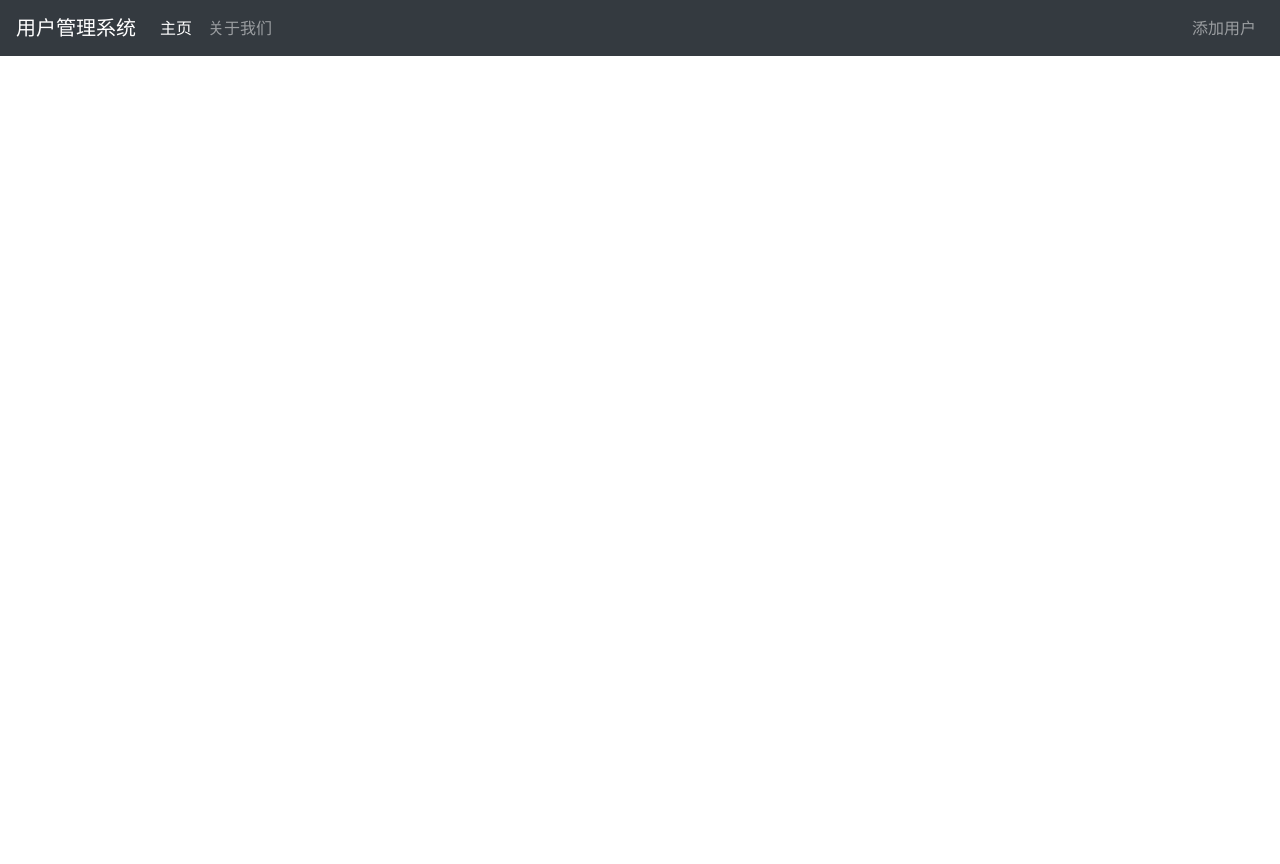
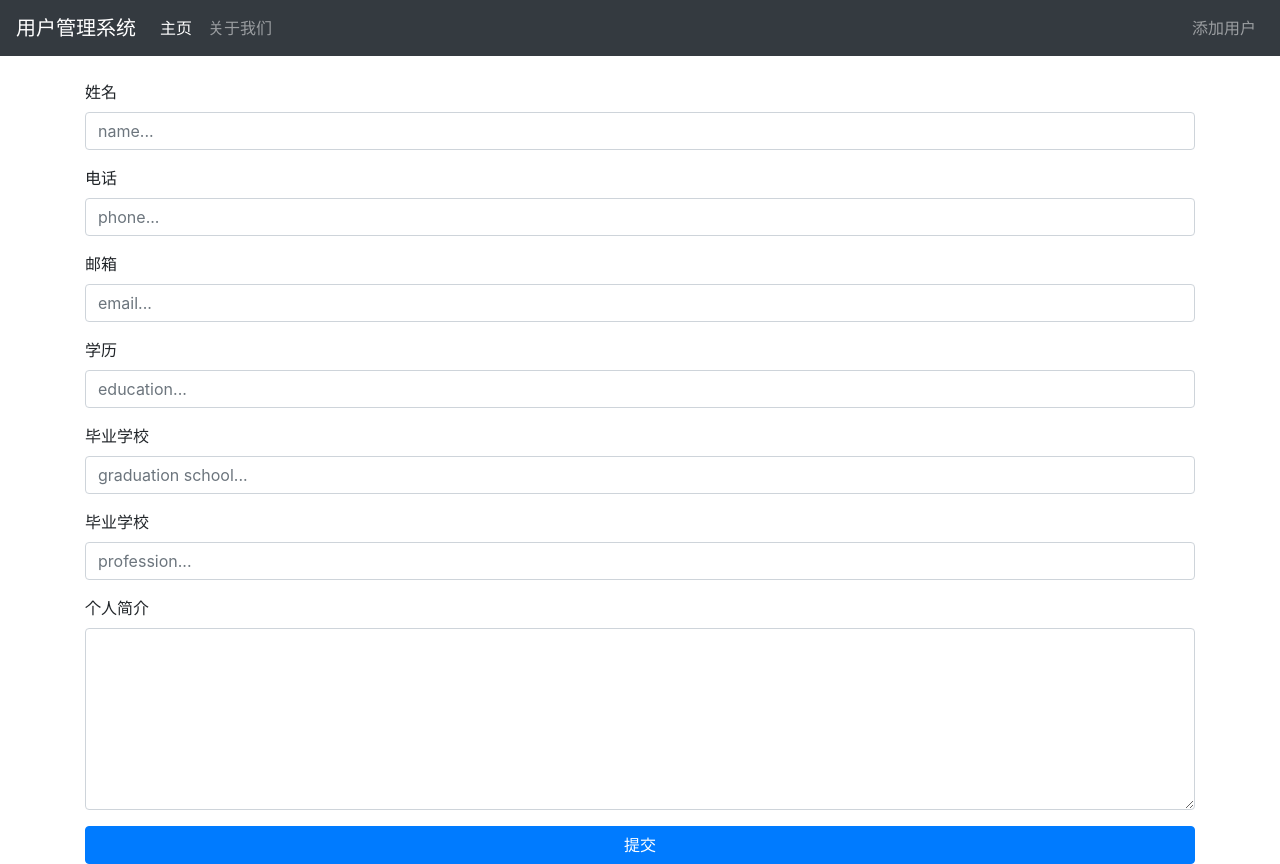
Before and after one commit to q2419068625/vue3-ts-sysment, a Vue app: page /add in a window 1280 px wide. Before the commit this address had no page. Before the commit the page ends 800 px from the top, so only its background shows below. Built offline with nearby package versions, Linux system fonts and the light colour scheme.

Commit message:
制作form添加表单

```diff
--- a/src/router/index.ts
+++ b/src/router/index.ts
@@ -11,6 +11,11 @@ const routes: Array<RouteRecordRaw> = [
     path: '/about',
     name: 'About',
     component: () => import('../views/About.vue')
+  },
+  {
+    path: '/add',
+    name: 'Add',
+    component: () => import('../views/Add.vue')
   }
 ]
 
--- /dev/null
+++ b/src/views/Add.vue
@@ -0,0 +1,100 @@
+<template>
+  <div class="home container">
+    <form @submit.prevent="addCustomer">
+      <div class="form-group">
+        <label for="exampleFormControlInput1">姓名</label>
+        <input
+          type="text"
+          class="form-control"
+          placeholder="name..."
+          v-model="customer.name"
+        />
+      </div>
+      <div class="form-group">
+        <label for="exampleFormControlInput1">电话</label>
+        <input
+          type="text"
+          class="form-control"
+          placeholder="phone..."
+          v-model="customer.phone"
+        />
+      </div>
+      <div class="form-group">
+        <label for="exampleFormControlInput1">邮箱</label>
+        <input
+          type="email"
+          class="form-control"
+          placeholder="email..."
+          v-model="customer.email"
+        />
+      </div>
+      <div class="form-group">
+        <label for="exampleFormControlInput1">学历</label>
+        <input
+          type="text"
+          class="form-control"
+          placeholder="education..."
+          v-model="customer.education"
+        />
+      </div>
+      <div class="form-group">
+        <label for="exampleFormControlInput1">毕业学校</label>
+        <input
+          type="text"
+          class="form-control"
+          placeholder="graduation school..."
+          v-model="customer.graduationschool"
+        />
+      </div>
+      <div class="form-group">
+        <label for="exampleFormControlInput1">毕业学校</label>
+        <input
+          type="text"
+          class="form-control"
+          placeholder="profession..."
+          v-model="customer.profession"
+        />
+      </div>
+
+      <div class="form-group">
+        <label for="exampleFormControlTextarea1">个人简介</label>
+        <textarea
+          class="form-control"
+          v-model="customer.profile"
+          rows="7"
+        ></textarea>
+      </div>
+      <button type="submit" class="btn btn-primary btn-block">提交</button>
+    </form>
+  </div>
+</template>
+
+<script lang="ts">
+import { defineComponent, onMounted, reactive, ref, toRefs } from "vue";
+import axios from "axios";
+export default defineComponent({
+  name: "Add",
+  setup() {
+    const state = reactive({
+      customer: {
+        name: "",
+        phone: "",
+        email: "",
+        education: "",
+        graduationschool: "",
+        profession: "",
+        profile: "",
+      },
+    });
+     function addCustomer() {
+         console.log(state.customer);
+
+     }
+    return {
+        ...toRefs(state),
+        addCustomer
+    };
+  },
+  components: {},
+});
+</script>
--- a/src/views/Home.vue
+++ b/src/views/Home.vue
@@ -12,10 +12,10 @@
       </thead>
       <tbody>
         <tr v-for="item in customers" :key="item.id">
-      <th scope="row">{{item.id}}</th>
-      <td>{{item.name}}</td>
-      <td>{{item.phone}}</td>
-      <td>{{item.email}}</td>
+          <th scope="row">{{ item.id }}</th>
+          <td>{{ item.name }}</td>
+          <td>{{ item.phone }}</td>
+          <td>{{ item.email }}</td>
           <td></td>
         </tr>
       </tbody>
@@ -24,25 +24,24 @@
 </template>
 
 <script lang="ts">
-import { defineComponent, onMounted, reactive, ref, toRefs } from 'vue';
-import axios from 'axios';
+import { defineComponent, onMounted, reactive, ref, toRefs } from "vue";
+import axios from "axios";
 export default defineComponent({
-  name: 'Home',
+  name: "Home",
   setup() {
     const state = reactive({
-      customers: []
-    })
+      customers: [],
+    });
 
     //发起请求
     onMounted(async () => {
-      const res = await axios.get("http://localhost:3000/users")
+      const res = await axios.get("http://localhost:3000/users");
       console.log(res.data);
-      state.customers = res.data
-    })
+      state.customers = res.data;
+    });
 
-    return {...toRefs(state)}
+    return { ...toRefs(state) };
   },
-  components: {
-  },
+  components: {},
 });
 </script>
```
Lines whose indentation alone changed are shown as unchanged.
